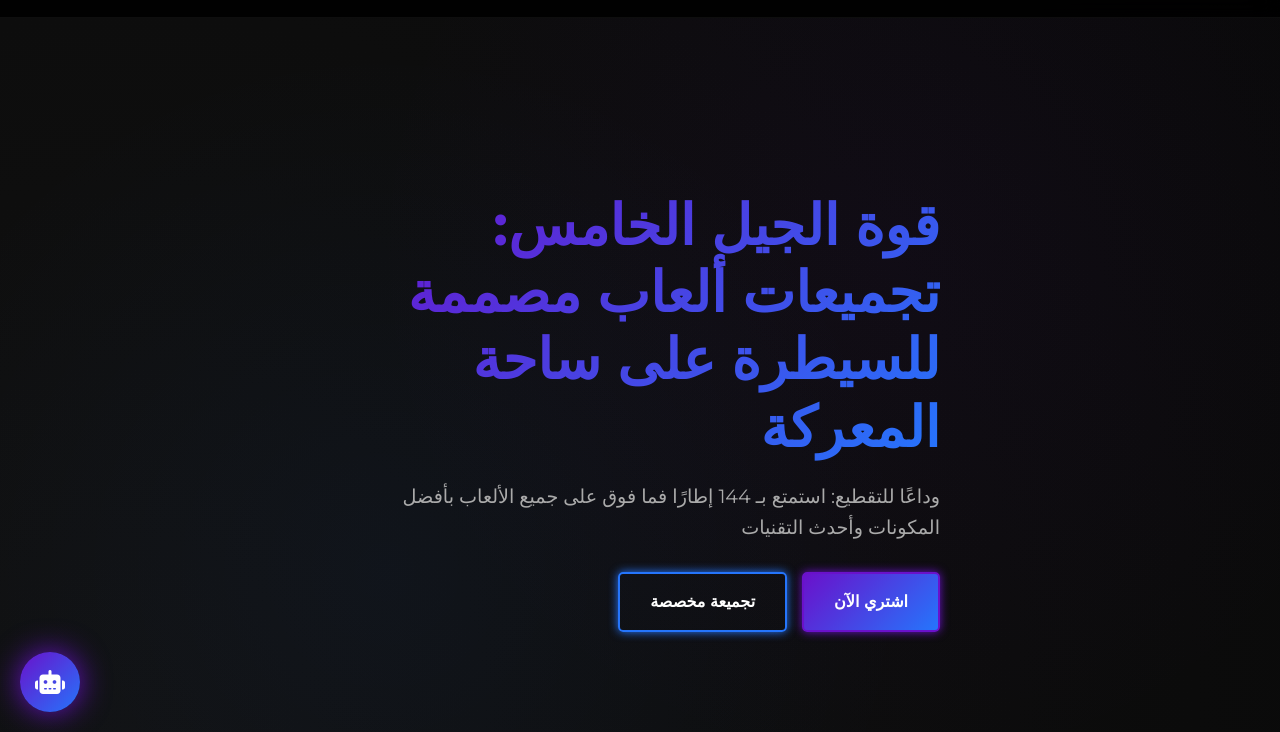
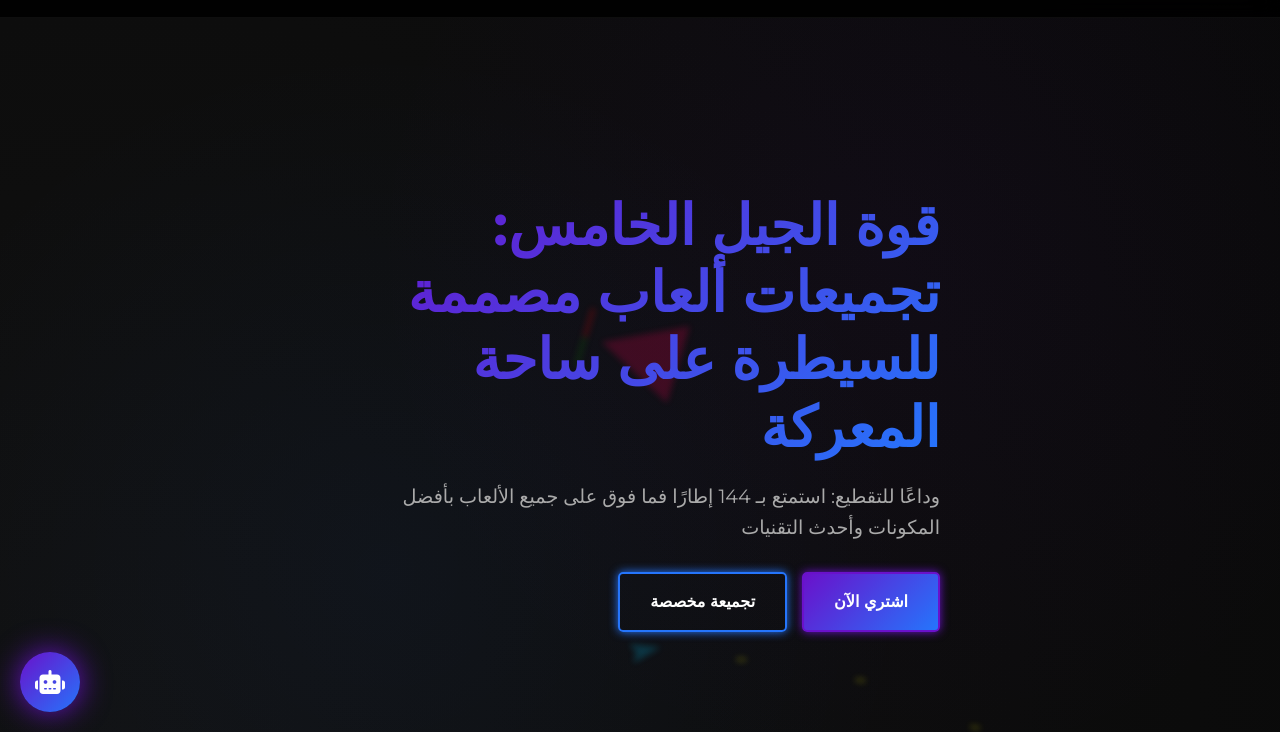
Before and after one commit to abdessamad159/game-asg-ai-assist, a plain HTML site: page index.html in a window 1280 px wide. Shown: the part 68-800 px from the top of the page. Drawn offline with Linux system fonts and the light colour scheme.

Commit message:
feat: implement a dynamic canvas-based background game animation with new styling.

```diff
--- /dev/null
+++ b/background-game.js
@@ -0,0 +1,237 @@
+class Game {
+    constructor() {
+        this.canvas = document.getElementById('bg-game');
+        this.ctx = this.canvas.getContext('2d');
+        this.width = window.innerWidth;
+        this.height = window.innerHeight;
+        this.entities = [];
+        this.lastTime = 0;
+
+        this.resize();
+        window.addEventListener('resize', () => this.resize());
+
+        this.init();
+        this.loop(0);
+    }
+
+    resize() {
+        this.width = window.innerWidth;
+        this.height = window.innerHeight;
+        this.canvas.width = this.width;
+        this.canvas.height = this.height;
+    }
+
+    init() {
+        // Create a monster in the center
+        this.monster = new Monster(this.width / 2, this.height / 2);
+        this.entities.push(this.monster);
+
+        // Create a plane
+        this.plane = new Plane(this);
+        this.entities.push(this.plane);
+    }
+
+    loop(timestamp) {
+        const deltaTime = timestamp - this.lastTime;
+        this.lastTime = timestamp;
+
+        this.ctx.clearRect(0, 0, this.width, this.height);
+
+        // Update and draw all entities
+        this.entities.forEach((entity, index) => {
+            entity.update(deltaTime);
+            entity.draw(this.ctx);
+
+            if (entity.markedForDeletion) {
+                this.entities.splice(index, 1);
+            }
+        });
+
+        // Respawn monster if dead
+        if (this.monster.markedForDeletion) {
+            this.monster = new Monster(Math.random() * this.width, Math.random() * this.height);
+            this.entities.push(this.monster);
+            // Reset plane target
+            this.plane.target = this.monster;
+        }
+
+        requestAnimationFrame((ts) => this.loop(ts));
+    }
+}
+
+class Entity {
+    constructor(x, y) {
+        this.x = x;
+        this.y = y;
+        this.markedForDeletion = false;
+    }
+    update(deltaTime) {}
+    draw(ctx) {}
+}
+
+class Monster extends Entity {
+    constructor(x, y) {
+        super(x, y);
+        this.radius = 40;
+        this.health = 100;
+        this.maxHealth = 100;
+        this.angle = 0;
+    }
+
+    update(deltaTime) {
+        // Slowly rotate or float
+        this.angle += 0.001 * deltaTime;
+        this.y += Math.sin(this.angle) * 0.5;
+    }
+
+    draw(ctx) {
+        ctx.save();
+        ctx.translate(this.x, this.y);
+        ctx.rotate(this.angle);
+
+        // Draw Monster Shape (Abstract)
+        ctx.fillStyle = '#ff0055';
+        ctx.beginPath();
+        ctx.moveTo(0, -this.radius);
+        ctx.lineTo(this.radius, this.radius);
+        ctx.lineTo(-this.radius, this.radius);
+        ctx.closePath();
+        ctx.fill();
+
+        // Health bar
+        ctx.fillStyle = 'red';
+        ctx.fillRect(-30, -this.radius - 20, 60, 5);
+        ctx.fillStyle = 'green';
+        ctx.fillRect(-30, -this.radius - 20, 60 * (this.health / this.maxHealth), 5);
+
+        ctx.restore();
+    }
+
+    takeDamage(amount) {
+        this.health -= amount;
+        if (this.health <= 0) {
+            this.markedForDeletion = true;
+            // Explosion effect could be added here
+        }
+    }
+}
+
+class Plane extends Entity {
+    constructor(game) {
+        super(100, 100);
+        this.game = game;
+        this.target = game.monster;
+        this.speed = 0.2;
+        this.angle = 0;
+        this.shootTimer = 0;
+        this.shootInterval = 200; // ms
+    }
+
+    update(deltaTime) {
+        if (!this.target || this.target.markedForDeletion) {
+            this.target = this.game.monster;
+        }
+
+        if (this.target) {
+            const dx = this.target.x - this.x;
+            const dy = this.target.y - this.y;
+            const distance = Math.sqrt(dx * dx + dy * dy);
+
+            // Move towards target but keep distance
+            const targetAngle = Math.atan2(dy, dx);
+
+            // Smooth rotation
+            let angleDiff = targetAngle - this.angle;
+            while (angleDiff < -Math.PI) angleDiff += Math.PI * 2;
+            while (angleDiff > Math.PI) angleDiff -= Math.PI * 2;
+            this.angle += angleDiff * 0.05;
+
+            // Orbit logic: fly perpendicular to target if close
+            if (distance < 300) {
+                 this.angle += Math.PI / 2 * 0.05;
+            }
+
+            this.x += Math.cos(this.angle) * this.speed * deltaTime;
+            this.y += Math.sin(this.angle) * this.speed * deltaTime;
+
+            // Shooting
+            this.shootTimer += deltaTime;
+            if (this.shootTimer > this.shootInterval && distance < 500) {
+                this.shoot();
+                this.shootTimer = 0;
+            }
+        }
+    }
+
+    shoot() {
+        const projectile = new Projectile(this.x, this.y, this.angle, this.target);
+        this.game.entities.push(projectile);
+    }
+
+    draw(ctx) {
+        ctx.save();
+        ctx.translate(this.x, this.y);
+        ctx.rotate(this.angle);
+
+        // Draw Plane Shape (Triangle)
+        ctx.fillStyle = '#00ccff';
+        ctx.beginPath();
+        ctx.moveTo(20, 0);
+        ctx.lineTo(-10, 10);
+        ctx.lineTo(-5, 0);
+        ctx.lineTo(-10, -10);
+        ctx.closePath();
+        ctx.fill();
+
+        ctx.restore();
+    }
+}
+
+class Projectile extends Entity {
+    constructor(x, y, angle, target) {
+        super(x, y);
+        this.angle = angle;
+        this.speed = 0.8;
+        this.target = target;
+        this.life = 2000; // ms
+    }
+
+    update(deltaTime) {
+        this.life -= deltaTime;
+        if (this.life <= 0) {
+            this.markedForDeletion = true;
+            return;
+        }
+
+        this.x += Math.cos(this.angle) * this.speed * deltaTime;
+        this.y += Math.sin(this.angle) * this.speed * deltaTime;
+
+        // Collision detection
+        if (this.target && !this.target.markedForDeletion) {
+            const dx = this.target.x - this.x;
+            const dy = this.target.y - this.y;
+            const distance = Math.sqrt(dx * dx + dy * dy);
+
+            if (distance < this.target.radius) {
+                this.target.takeDamage(10);
+                this.markedForDeletion = true;
+            }
+        }
+    }
+
+    draw(ctx) {
+        ctx.save();
+        ctx.translate(this.x, this.y);
+        ctx.rotate(this.angle);
+
+        ctx.fillStyle = '#ffff00';
+        ctx.fillRect(-5, -2, 10, 4);
+
+        ctx.restore();
+    }
+}
+
+// Start the game when the window loads
+window.addEventListener('load', () => {
+    new Game();
+});
--- a/index.html
+++ b/index.html
@@ -272,6 +272,8 @@
         </div>
     </footer>
 
+    <canvas id="bg-game"></canvas>
     <script src="script.js"></script>
+    <script src="background-game.js"></script>
 </body>
 </html>
--- a/style.css
+++ b/style.css
@@ -21,6 +21,18 @@ body {
     line-height: 1.6;
     overflow-x: hidden;
     background: radial-gradient(circle at 10% 20%, #111111 0%, #000000 90%);
+}
+
+#bg-game {
+    position: fixed;
+    top: 0;
+    left: 0;
+    width: 100%;
+    height: 100%;
+    z-index: -1;
+    opacity: 0.2;
+    filter: blur(3px);
+    pointer-events: none;
 }
 
 .container {
```
